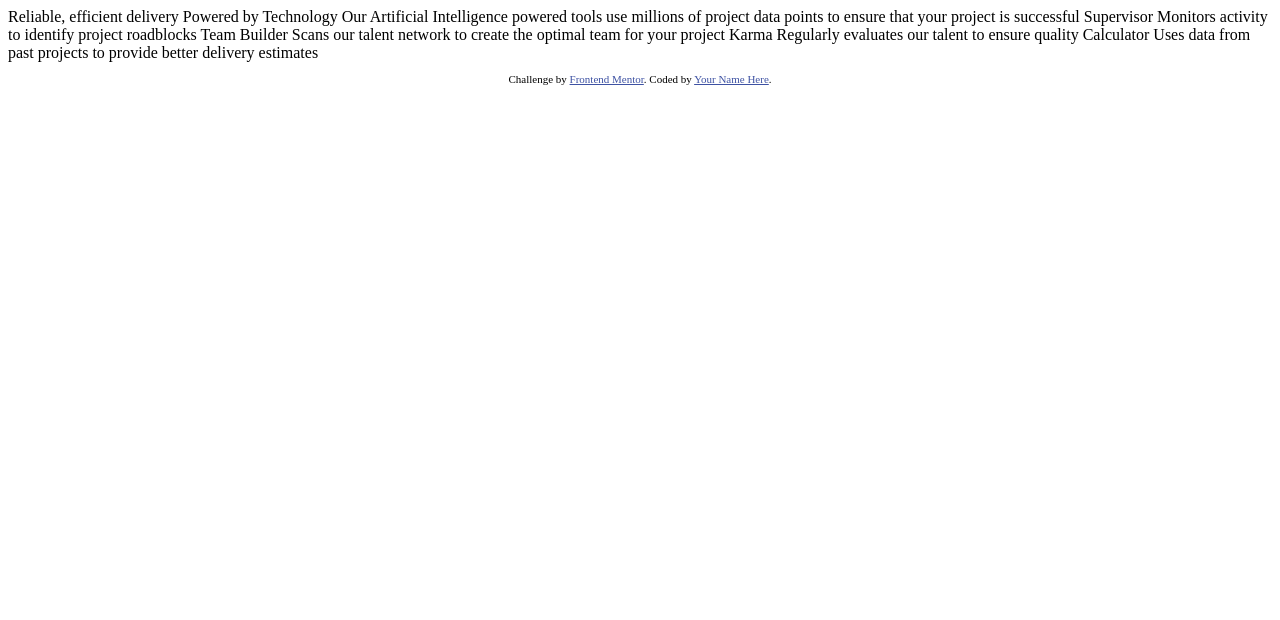
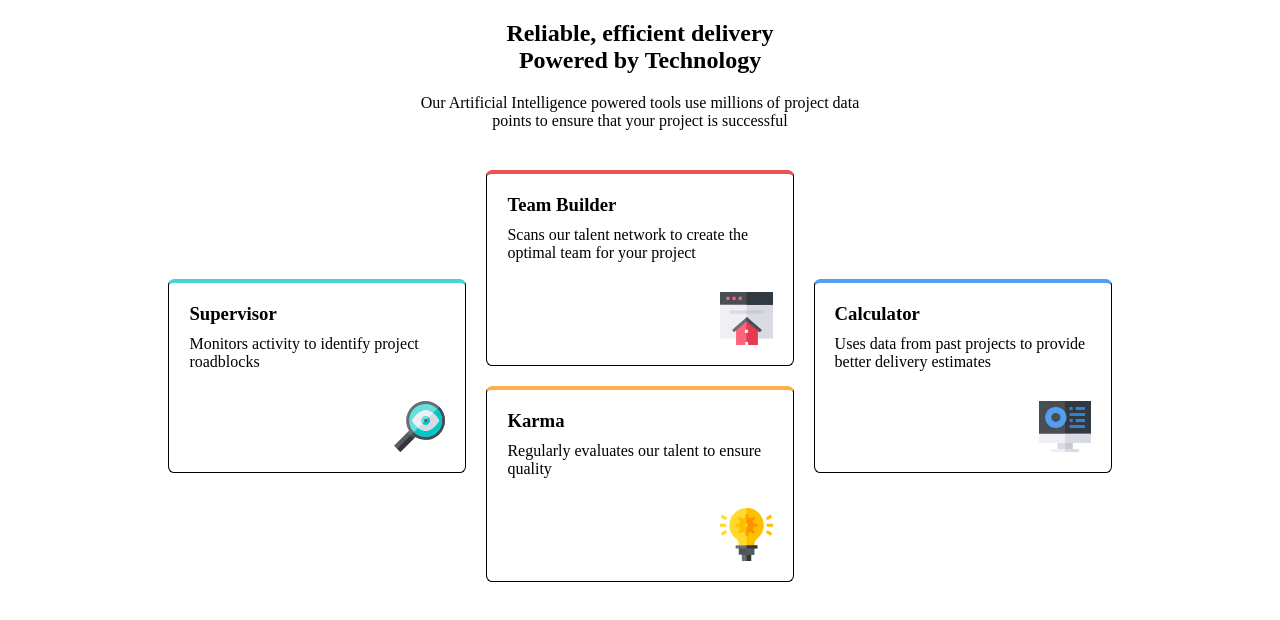
Before and after one commit to noheezybucket/four-card-challenge, a plain HTML site: page index.html in a window 1280 px wide. Drawn offline with Linux system fonts and the light colour scheme.

Commit message:
css already done no fonts

```diff
--- a/index.html
+++ b/index.html
@@ -1,45 +1,67 @@
 <!DOCTYPE html>
 <html lang="en">
   <head>
-  <meta charset="UTF-8">
-  <meta name="viewport" content="width=device-width, initial-scale=1.0"> <!-- displays site properly based on user's device -->
+    <meta charset="UTF-8" />
+    <meta name="viewport" content="width=device-width, initial-scale=1.0" />
+    <!-- displays site properly based on user's device -->
 
-  <link rel="icon" type="image/png" sizes="32x32" href="./images/favicon-32x32.png">
+    <link
+      rel="icon"
+      type="image/png"
+      sizes="32x32"
+      href="./images/favicon-32x32.png"
+    />
 
     <title>Frontend Mentor | Four card feature section</title>
 
-  <!-- Feel free to remove these styles or customise in your own stylesheet 👍 -->
-  <style>
-    .attribution { font-size: 11px; text-align: center; }
-    .attribution a { color: hsl(228, 45%, 44%); }
-  </style>
+    <link rel="stylesheet" href="styles.css" />
   </head>
   <body>
+    <section class="intro">
+      <h1>Reliable, efficient delivery</h1>
+      <h1>Powered by Technology</h1>
+      <p>
+        Our Artificial Intelligence powered tools use millions of project data
+        points to ensure that your project is successful
+      </p>
+    </section>
 
-  Reliable, efficient delivery
-  Powered by Technology
+    <section class="infos">
+      <section class="box green">
+        <p><h3>Supervisor</h3> Monitors activity to identify project roadblocks</p>
+        <p class="img"><img src="./images/icon-supervisor.svg" alt="" /></p>
+      </section>
 
-  Our Artificial Intelligence powered tools use millions of project data points
-  to ensure that your project is successful
+      <section class="two-boxes">
+        <section class="box1 red">
+          <p>
+            <h3>Team Builder</h3> Scans our talent network to create the optimal team for
+            your project
+          </p>
+          <p class="img"><img src="./images/icon-team-builder.svg" alt="" /></p>
+        </section>
 
-  Supervisor
-  Monitors activity to identify project roadblocks
+        <section class="box2 yellow">
+          <p><h3>Karma</h3> Regularly evaluates our talent to ensure quality</p>
+          <p class="img"><img src="./images/icon-karma.svg" alt="" /></p>
+        </section>
+      </section>
+      <section class="box blue">
+        <p>
+          <h3>Calculator</h3> Uses data from past projects to provide better delivery
+          estimates
+        </p>
+        <p class="img"><img src="./images/icon-calculator.svg" alt="" /></p>
+      </section>
+    </section>
 
-  Team Builder
-  Scans our talent network to create the optimal team for your project
-
-  Karma
-  Regularly evaluates our talent to ensure quality
-
-  Calculator
-  Uses data from past projects to provide better delivery estimates
-
-
-  <footer>
+    <!-- <footer>
       <p class="attribution">
-      Challenge by <a href="https://www.frontendmentor.io?ref=challenge" target="_blank">Frontend Mentor</a>.
-      Coded by <a href="#">Your Name Here</a>.
+        Challenge by
+        <a href="https://www.frontendmentor.io?ref=challenge" target="_blank"
+          >Frontend Mentor</a
+        >. Coded by <a href="#">Your Name Here</a>.
       </p>
-  </footer>
+    </footer> -->
   </body>
 </html>
--- /dev/null
+++ b/styles.css
@@ -0,0 +1,97 @@
+* {
+  padding: 0;
+  margin: 0;
+}
+
+body {
+  height: 100vh;
+  display: flex;
+  align-items: center;
+  flex-direction: column;
+}
+
+/* INTRO */
+
+.intro {
+  width: 35%;
+  text-align: center;
+  margin: 20px;
+}
+
+.intro p {
+  margin-top: 20px;
+}
+/*  */
+
+.infos {
+  display: flex;
+  flex-direction: row;
+  align-items: center;
+  justify-content: center;
+  width: 80%;
+  padding: 20px;
+}
+
+/* BOXES */
+
+.box {
+  width: 25%;
+  border: 1px solid black;
+  padding: 20px;
+  border-radius: 0.4em;
+}
+
+.two-boxes {
+  display: flex;
+  flex-direction: column;
+  align-items: center;
+  width: 30%;
+  margin: 0 20px 0 20px;
+}
+
+.box1 {
+  margin-bottom: 20px;
+}
+
+.box1,
+.box2 {
+  border: 1px solid black;
+  padding: 20px;
+  border-radius: 0.4em;
+}
+
+/* IMAGES  */
+
+img {
+  margin-top: 30px;
+  width: 20%;
+}
+
+.img {
+  display: flex;
+  justify-content: flex-end;
+}
+
+/* TEXT */
+
+h3 {
+  margin-bottom: 10px;
+}
+
+/* BORDER COLORS */
+
+.red {
+  border-top: 4px solid hsl(0, 78%, 62%);
+}
+
+.green {
+  border-top: 4px solid hsl(180, 62%, 55%);
+}
+
+.yellow {
+  border-top: 4px solid hsl(34, 97%, 64%);
+}
+
+.blue {
+  border-top: 4px solid hsl(212, 86%, 64%);
+}
```
Lines whose indentation alone changed are shown as unchanged.
